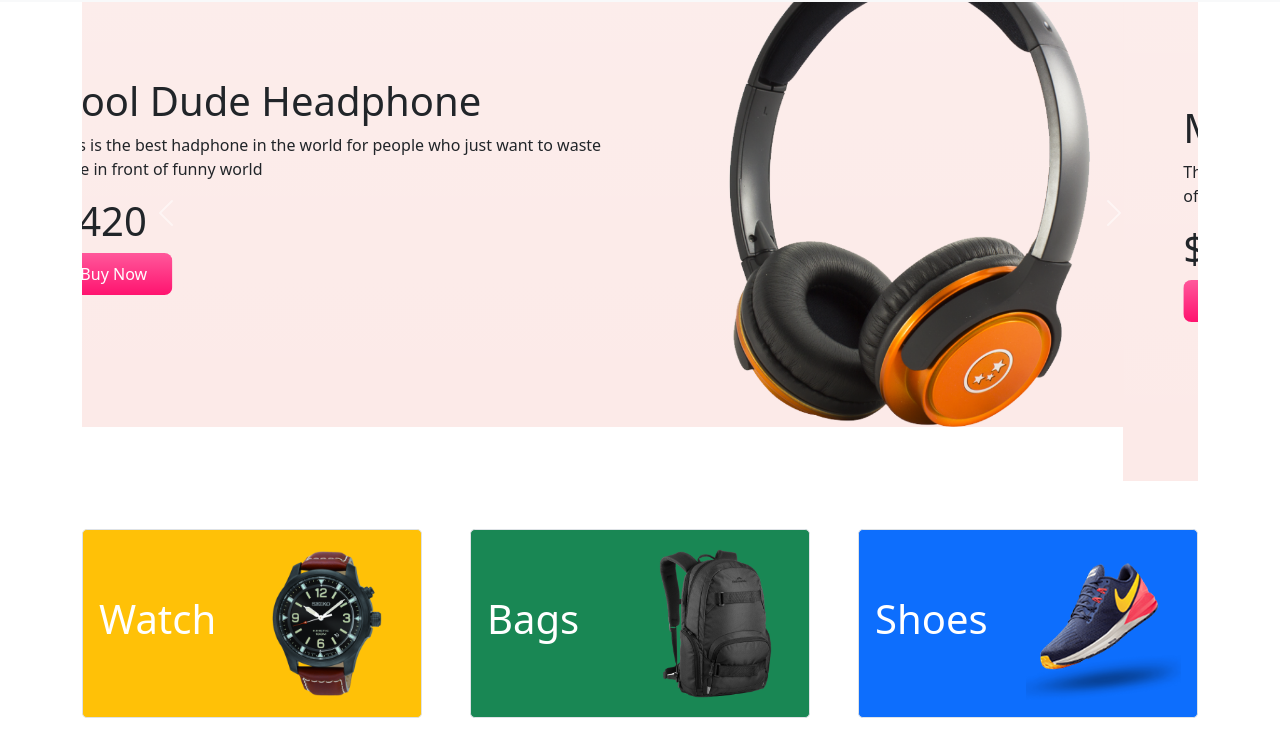
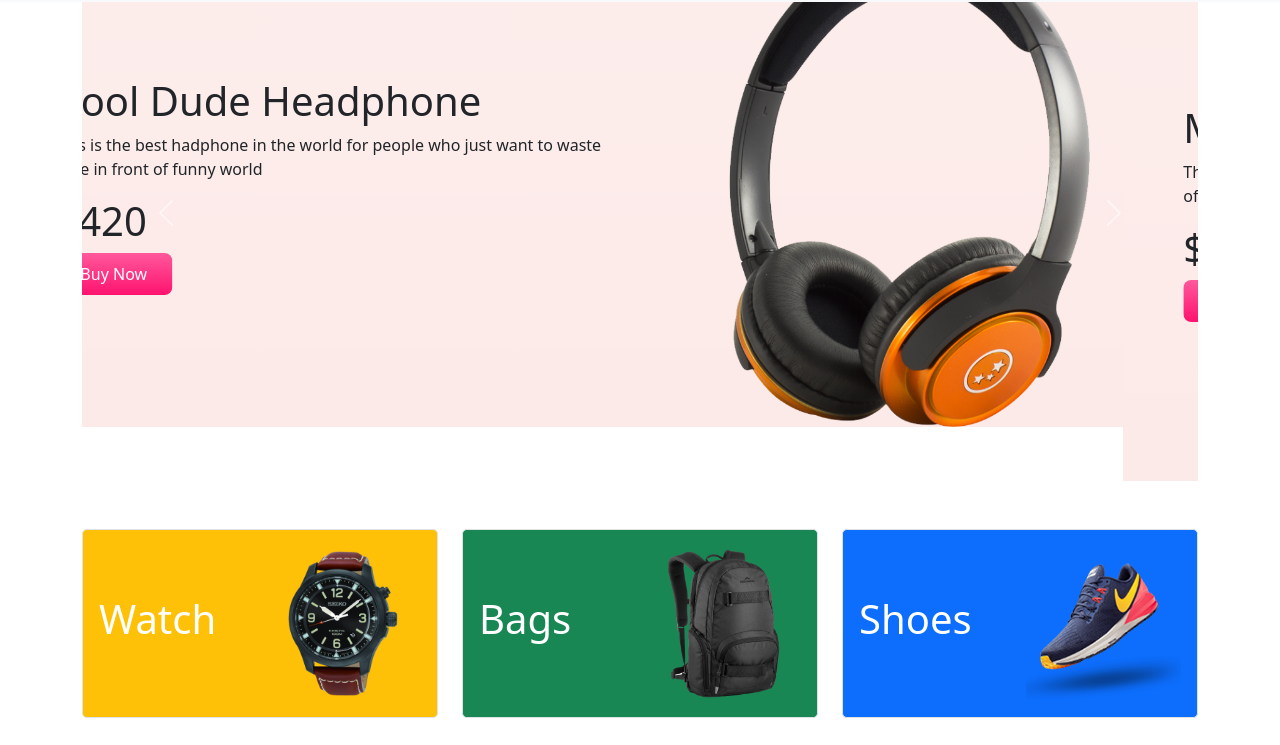
Before and after one commit to Eshshatabdi/panda-commerce-bootstrap, a plain HTML site: page index.html in a window 1280 px wide. Shown: the part 55-800 px from the top of the page. Drawn offline with nearby package versions, Linux system fonts and the light colour scheme.

Commit message:
gt changed

```diff
--- a/index.html
+++ b/index.html
@@ -132,9 +132,9 @@
 
     <!-- categories -->
     <main>
-        <section class="container mt-5">
+        <section class="container my-5">
 
-            <div class="row g-5 ">
+            <div class="row g-4 ">
                 <div class="col-lg-4 col-md-6">
                     <div class="p-3 border bg-warning d-flex align-items-center justify-content-between rounded-3">
                         <h1 class="text-white">Watch</h1>
@@ -161,7 +161,7 @@
 
         <!-- card start -->
 
-        <section class="container mt-5" id="Shoes">
+        <section class="container" id="Shoes">
             <h2>Shoes</h2>
             <div class="row row-cols-1 row-cols-md-2 row-cols-lg-3 g-4">
                 <div class="col">
```
